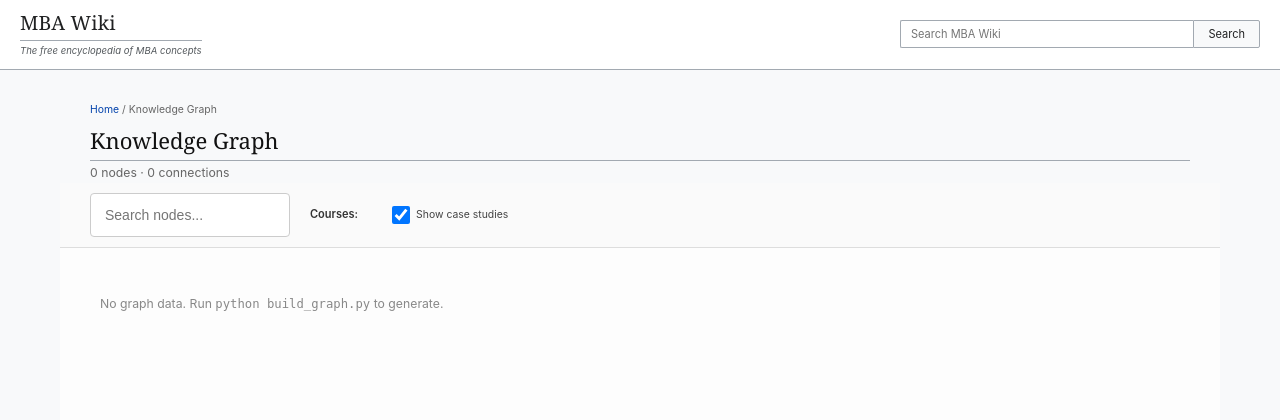
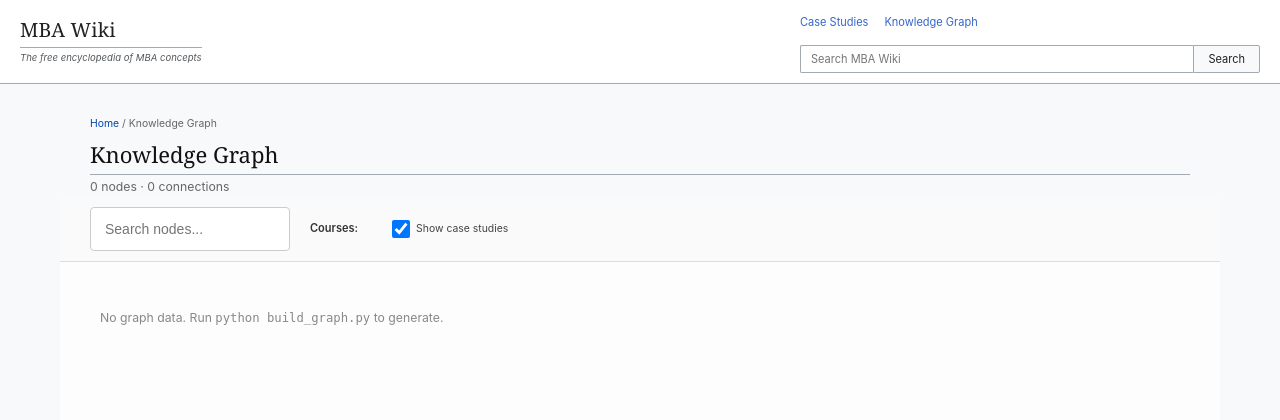
Before and after one commit to vashwar/LLM-Brain-for-MBA, a Flask app: page /graph in a window 1280 px wide. Shown: the top 420 px of the page. Run offline with Flask 3, Linux system fonts and the light colour scheme; parts of the project's set-up code (start-up, migrations or seed data) failed here and were passed over.

Commit message:
Add /cases page + remove case duplicate detection
- Add /cases route listing all case studies organized by course
- Create cases.html template with Wikipedia-style layout
- Add navigation links (Case Studies, Knowledge Graph) to header
- Remove duplicate detection for case studies (always create new pages)
- Fix fuzzy matcher stop words for concept duplicate detection
- CSS: nav-links, course-section, count badge styles

Co-Authored-By: Claude Sonnet 4.5 <noreply@anthropic.com>

```diff
--- a/wiki_viewer/app.py
+++ b/wiki_viewer/app.py
@@ -228,6 +228,29 @@ def course(slug):
     )
 
 
+@app.route("/cases")
+def all_cases():
+    """Display all case studies across all courses"""
+    # Get all cases organized by course
+    cases_by_course = []
+    for course_name in sorted(processor.course_map.keys()):
+        data = processor.course_map[course_name]
+        if data["cases"]:
+            cases_by_course.append({
+                "name": course_name,
+                "slug": processor.get_course_slug(course_name),
+                "cases": sorted(data["cases"], key=lambda x: x[0]),
+            })
+
+    total_cases = len(processor.case_map)
+
+    return render_template(
+        "cases.html",
+        cases_by_course=cases_by_course,
+        total_cases=total_cases,
+    )
+
+
 @app.route("/concept/<slug>")
 def concept(slug):
     """
--- a/wiki_viewer/static/css/wikipedia.css
+++ b/wiki_viewer/static/css/wikipedia.css
@@ -144,7 +144,29 @@ p {
 
 /* ---------- Header search ---------- */
 .search-section {
-    flex: 0 1 360px;
+    flex: 0 1 460px;
+    display: flex;
+    flex-direction: column;
+    gap: 8px;
+}
+
+.nav-links {
+    display: flex;
+    gap: 16px;
+    font-size: 0.9em;
+}
+
+.nav-link {
+    color: var(--wp-link);
+    text-decoration: none;
+    padding: 4px 0;
+    border-bottom: 1px solid transparent;
+    transition: border-color 0.2s;
+}
+
+.nav-link:hover {
+    text-decoration: none;
+    border-bottom-color: var(--wp-link);
 }
 
 .search-form {
@@ -474,6 +496,31 @@ p {
 }
 .case-link {
     color: #a07408;
+}
+
+/* ---------- Course sections (for /cases page) ---------- */
+.course-section {
+    margin-bottom: 35px;
+}
+
+.course-section h2 {
+    margin-bottom: 10px;
+}
+
+.course-section h2 a {
+    color: inherit;
+    text-decoration: none;
+}
+
+.course-section h2 a:hover {
+    text-decoration: underline;
+}
+
+.course-section .count {
+    font-size: 0.75em;
+    color: var(--wp-text-muted);
+    font-weight: normal;
+    margin-left: 8px;
 }
 
 /* ============================================================
--- a/wiki_viewer/templates/base.html
+++ b/wiki_viewer/templates/base.html
@@ -16,6 +16,10 @@
                 <p class="tagline">The free encyclopedia of MBA concepts</p>
             </div>
             <nav class="search-section">
+                <div class="nav-links">
+                    <a href="/cases" class="nav-link">Case Studies</a>
+                    <a href="/graph" class="nav-link">Knowledge Graph</a>
+                </div>
                 <form action="/search" method="get" class="search-form">
                     <input type="text" placeholder="Search MBA Wiki" class="search-input" name="q">
                     <button type="submit" class="search-button">Search</button>
```
Also changed, not shown: process_single_file.py (+22 -23 lines), wiki_viewer/templates/cases.html (added, +38 -0 lines).
